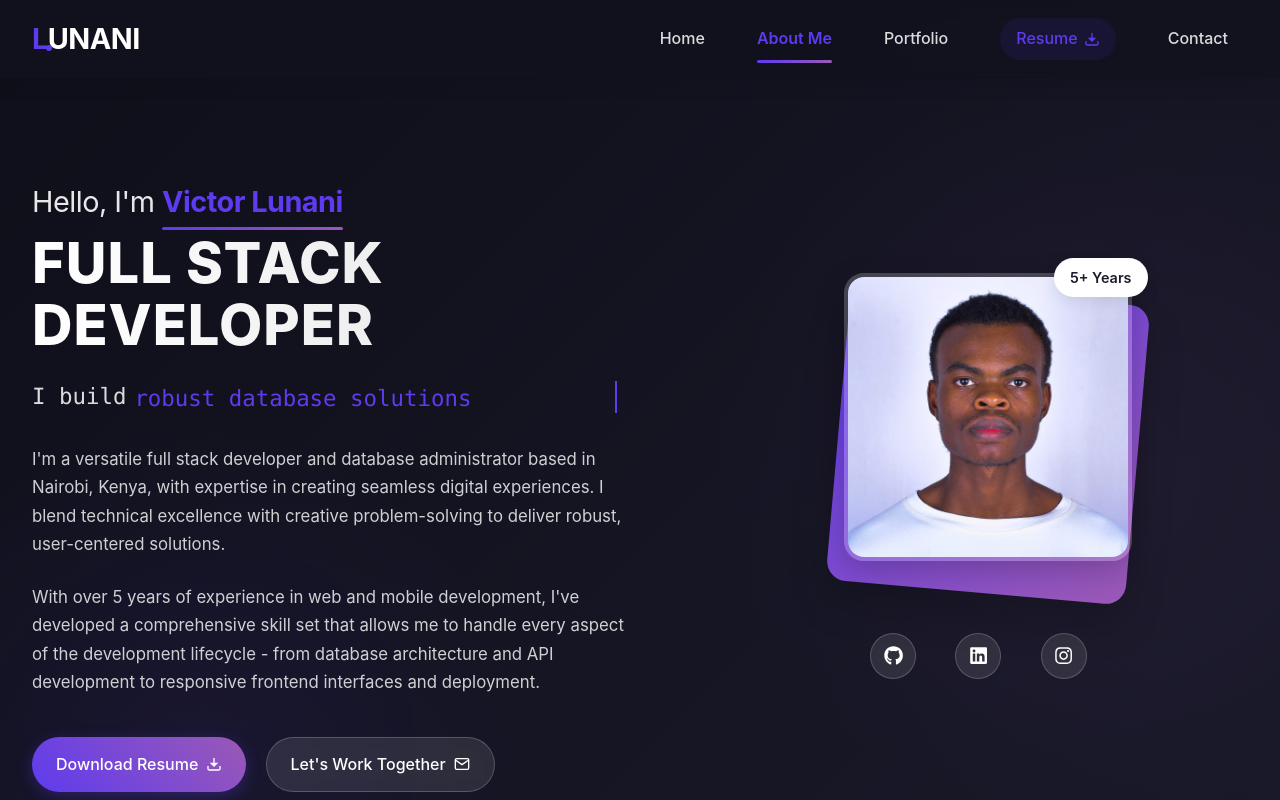
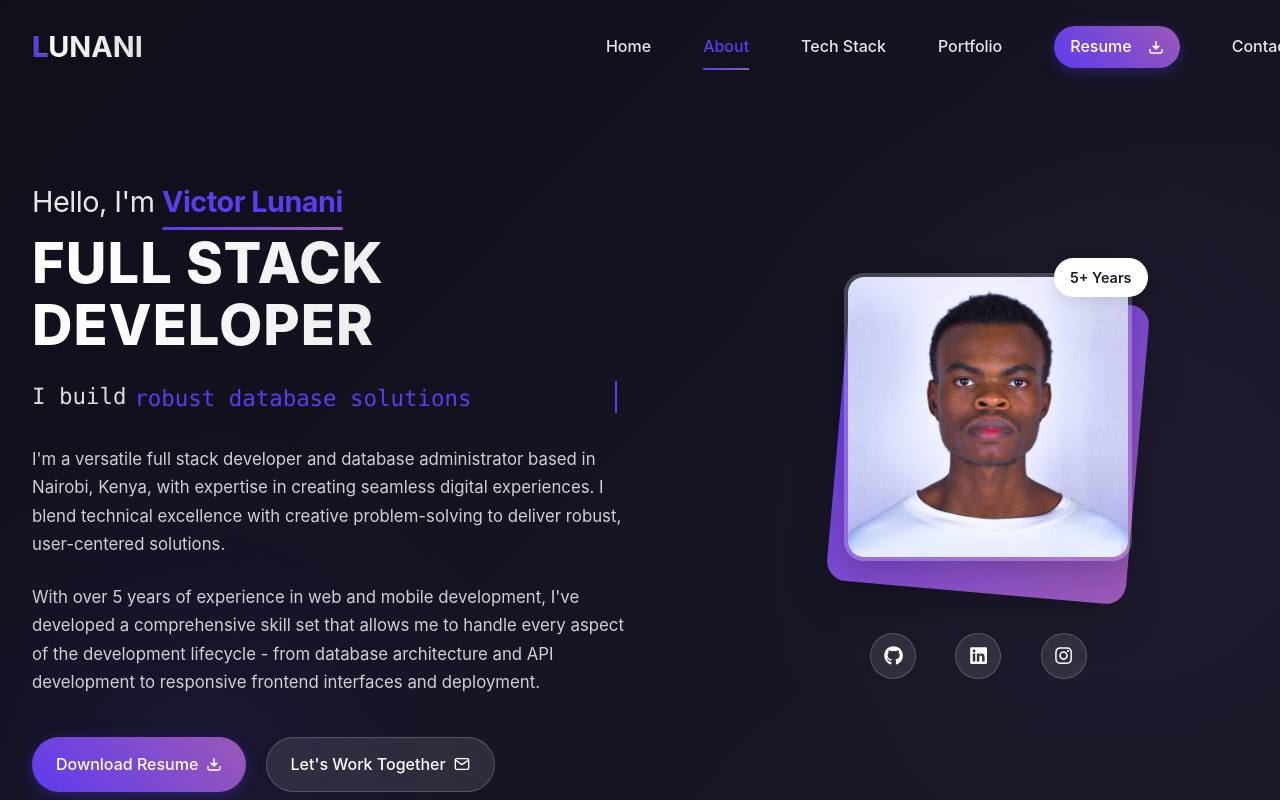
Before and after one commit to lunani254/portfolio, a React (Create React App) app: page / in a window 1280 px wide. Shown: the top 800 px of the page. Built offline with nearby package versions, Linux system fonts and the light colour scheme; no server answers.

Commit message:
updated navbar

```diff
--- a/src/App.js
+++ b/src/App.js
@@ -1,4 +1,3 @@
-
 import React from 'react';
 import './App.css';
 import Navbar from './components/Navbar';
@@ -6,9 +5,11 @@ import Description from './components/Description';
 import Tech from './components/Tech';
 import Portfolio from './components/Portfolio';
 import Footer from './components/Footer';
+import ErrorBoundary from './components/ErrorBoundary';
 
 function App() {
   return (
+    <ErrorBoundary>
       <div className="App">
         <Navbar />
         <Description />
@@ -16,6 +17,7 @@ function App() {
         <Portfolio />
         <Footer />
       </div>
+    </ErrorBoundary>
   );
 }
 
--- a/src/Navbar.css
+++ b/src/Navbar.css
@@ -1,22 +1,20 @@
-/* Modern Navbar Styles */
+/* Navbar Section */
 .navbar {
-  background-color: rgba(18, 18, 30, 0.9);
-  backdrop-filter: blur(10px);
-  -webkit-backdrop-filter: blur(10px);
-  padding: 1rem 2rem;
   position: fixed;
   top: 0;
   left: 0;
-  right: 0;
+  width: 100%;
+  background: transparent;
+  color: #ffffff;
+  padding: 1.5rem 2rem;
   z-index: 1000;
-  transition: all 0.4s ease;
-  box-shadow: 0 4px 20px rgba(0, 0, 0, 0.1);
+  transition: all 0.3s ease;
 }
 
 .navbar-scrolled {
-  background-color: rgba(18, 18, 30, 0.95);
-  padding: 0.6rem 2rem;
-  box-shadow: 0 4px 20px rgba(0, 0, 0, 0.2);
+  background: rgba(15, 15, 26, 0.95);
+  backdrop-filter: blur(10px);
+  box-shadow: 0 4px 10px rgba(0, 0, 0, 0.2);
 }
 
 .navbar-container {
@@ -27,111 +25,115 @@
   align-items: center;
 }
 
-/* Logo styles */
 .logo {
-  display: flex;
-  align-items: center;
+  font-family: 'SF Pro Display', -apple-system, BlinkMacSystemFont, sans-serif;
+  font-size: 1.8rem;
+  font-weight: 700;
 }
 
 .logo-text {
-  font-family: "SF Pro Display", -apple-system, BlinkMacSystemFont, sans-serif;
-  font-size: 1.8rem;
-  font-weight: 700;
-  letter-spacing: -0.5px;
-  color: #ffffff;
-  position: relative;
-  text-decoration: none;
-  cursor: pointer;
+  background: linear-gradient(90deg, #ffffff, #e0e0e0);
+  -webkit-background-clip: text;
+  background-clip: text;
+  color: transparent;
 }
 
 .logo-highlight {
   color: #5e3bee;
-  position: relative;
+  transition: color 0.3s ease;
 }
 
-.logo-highlight::after {
-  content: '';
-  position: absolute;
-  width: 6px;
-  height: 6px;
-  border-radius: 50%;
-  background: #5e3bee;
-  bottom: 5px;
-  right: -4px;
+.logo:hover .logo-highlight {
+  color: #9b59b6;
 }
 
-/* Navigation menu */
 .navbar-nav {
-  list-style-type: none;
+  display: flex;
+  list-style: none;
+  margin: 0;
   padding: 0;
-  margin: 0;
-  display: flex;
-  align-items: center;
-  gap: 2rem;
 }
 
 .nav-item {
   position: relative;
+  margin-left: 2rem;
 }
 
 .nav-link {
-  color: rgba(255, 255, 255, 0.85);
+  font-family: 'SF Pro Text', -apple-system, BlinkMacSystemFont, sans-serif;
+  font-size: 1rem;
   font-weight: 500;
+  color: rgba(255, 255, 255, 0.9);
   text-decoration: none;
-  font-family: "SF Pro Text", -apple-system, BlinkMacSystemFont, sans-serif;
-  font-size: 1rem;
   padding: 0.5rem 0;
-  transition: all 0.3s ease;
-  position: relative;
   display: flex;
   align-items: center;
-  cursor: pointer;
+  gap: 0.5rem;
+  transition: color 0.3s ease;
+  position: relative;
 }
 
 .nav-link:hover {
-  color: #ffffff;
+  color: #5e3bee;
 }
 
 .nav-link.active {
   color: #5e3bee;
-  font-weight: 600;
 }
 
 .nav-indicator {
   position: absolute;
-  height: 3px;
-  background: linear-gradient(90deg, #5e3bee, #9b59b6);
-  bottom: -3px;
+  bottom: -2px;
   left: 0;
   width: 0;
-  border-radius: 3px;
+  height: 2px;
+  background: linear-gradient(90deg, #5e3bee, #9b59b6);
   transition: width 0.3s ease;
 }
 
-.nav-link:hover .nav-indicator,
-.nav-link.active .nav-indicator {
+.nav-link.active .nav-indicator,
+.nav-link:hover .nav-indicator {
   width: 100%;
 }
 
-/* Special styling for resume link */
+.nav-tooltip {
+  position: absolute;
+  top: -30px;
+  left: 50%;
+  transform: translateX(-50%) translateY(10px);
+  background: rgba(0, 0, 0, 0.8);
+  color: white;
+  padding: 5px 10px;
+  border-radius: 4px;
+  font-family: 'SF Pro Text', -apple-system, BlinkMacSystemFont, sans-serif;
+  font-size: 0.7rem;
+  opacity: 0;
+  visibility: hidden;
+  transition: all 0.3s ease;
+  white-space: nowrap;
+}
+
+.nav-link:hover .nav-tooltip {
+  opacity: 1;
+  visibility: visible;
+  transform: translateX(-50%) translateY(0);
+}
+
 .resume-link {
-  background: rgba(94, 59, 238, 0.1);
   padding: 0.5rem 1rem;
-  border-radius: 30px;
-  display: flex;
-  align-items: center;
-  gap: 6px;
-  transition: all 0.3s ease;
-  color: #5e3bee;
+  border-radius: 50px;
+  background: linear-gradient(45deg, #5e3bee, #9b59b6);
+  color: white;
+  box-shadow: 0 4px 15px rgba(94, 59, 238, 0.3);
 }
 
 .resume-link:hover {
-  background: rgba(94, 59, 238, 0.2);
-  transform: translateY(-3px);
-  box-shadow: 0 4px 12px rgba(94, 59, 238, 0.15);
+  box-shadow: 0 6px 20px rgba(94, 59, 238, 0.4);
+  transform: translateY(-2px);
 }
 
 .download-icon {
+  margin-left: 0.5rem;
   transition: transform 0.3s ease;
 }
 
@@ -139,25 +141,26 @@
   transform: translateY(2px);
 }
 
-/* Hamburger button styles */
+/* Hamburger Menu */
 .hamburger {
   display: none;
   flex-direction: column;
   justify-content: space-between;
-  height: 24px;
-  background: none;
+  width: 30px;
+  height: 20px;
+  background: transparent;
   border: none;
   cursor: pointer;
   padding: 0;
-  z-index: 100;
+  z-index: 1001;
 }
 
 .hamburger-line {
-  width: 30px;
-  height: 2px;
-  background-color: #ffffff;
+  width: 100%;
+  height: 3px;
+  background: #ffffff;
+  border-radius: 2px;
   transition: all 0.3s ease;
-  transform-origin: center;
 }
 
 .hamburger.active .hamburger-line:nth-child(1) {
@@ -169,80 +172,96 @@
 }
 
 .hamburger.active .hamburger-line:nth-child(3) {
-  transform: translateY(-10px) rotate(-45deg);
+  transform: translateY(-8px) rotate(-45deg);
 }
 
-/* Media queries */
-@media screen and (max-width: 992px) {
-  .navbar-container {
-    width: 100%;
+/* Responsive Styles */
+@media (max-width: 992px) {
+  .navbar {
+    padding: 1rem 1.5rem;
+  }
+
+  .navbar-nav {
+    display: none;
+  }
+
+  .navbar-nav.open {
+    display: flex;
+    flex-direction: column;
+    position: fixed;
+    top: 0;
+    right: 0;
+    width: 250px;
+    height: 100vh;
+    background: rgba(15, 15, 26, 0.95);
+    backdrop-filter: blur(10px);
+    padding: 4rem 2rem;
+    box-shadow: -5px 0 15px rgba(0, 0, 0, 0.3);
+    transform: translateX(0);
+    animation: slideIn 0.3s ease;
+  }
+
+  @keyframes slideIn {
+    from {
+      transform: translateX(100%);
+    }
+    to {
+      transform: translateX(0);
+    }
+  }
+
+  .nav-item {
+    margin: 1.5rem 0;
+  }
+
+  .nav-link {
+    font-size: 1.2rem;
   }
 
   .hamburger {
     display: flex;
   }
+}
 
-  .navbar-nav {
-    position: fixed;
-    top: 0;
-    right: -100%;
-    height: 100vh;
-    width: 280px;
-    background: rgba(18, 18, 30, 0.98);
-    flex-direction: column;
-    justify-content: center;
-    align-items: center;
-    transition: right 0.4s cubic-bezier(0.77, 0, 0.175, 1);
-    gap: 2.5rem;
-    padding: 0;
-    box-shadow: -5px 0 30px rgba(0, 0, 0, 0.2);
-    backdrop-filter: blur(10px);
-    -webkit-backdrop-filter: blur(10px);
+@media (max-width: 768px) {
+  .navbar {
+    padding: 1rem 1.5rem;
+  }
+
+  .logo {
+    font-size: 1.6rem;
   }
 
   .navbar-nav.open {
-    right: 0;
+    width: 200px;
+    padding: 3rem 1.5rem;
+  }
+}
+
+@media (max-width: 576px) {
+  .navbar {
+    padding: 0.8rem 1rem;
   }
 
-  .nav-item {
+  .logo {
+    font-size: 1.4rem;
+  }
+
+  .navbar-nav.open {
     width: 100%;
-    text-align: center;
-    margin: 0;
+    padding: 3rem 1rem;
   }
 
   .nav-link {
-    display: inline-block;
     font-size: 1.1rem;
-    padding: 0.8rem 2rem;
-    width: 100%;
-    box-sizing: border-box;
-    justify-content: center;
   }
 
-  .nav-indicator {
-    bottom: 5px;
-  }
-}
-
-@media screen and (max-width: 576px) {
-  .navbar {
-    padding: 1rem;
-  }
-
-  .navbar-scrolled {
-    padding: 0.5rem 1rem;
-  }
-
-  .logo-text {
-    font-size: 1.5rem;
+  .hamburger {
+    width: 25px;
+    height: 18px;
   }
 
   .hamburger-line {
-    width: 25px;
-  }
-
-  .navbar-nav {
-    width: 100%;
-    height: 100vh;
+    height: 2px;
   }
 }
--- /dev/null
+++ b/src/components/ErrorBoundary.js
@@ -0,0 +1,33 @@
+// src/components/ErrorBoundary.js
+import React from 'react';
+
+class ErrorBoundary extends React.Component {
+  state = { hasError: false, error: null };
+
+  static getDerivedStateFromError(error) {
+    // Update state to trigger fallback UI
+    return { hasError: true, error };
+  }
+
+  componentDidCatch(error, errorInfo) {
+    // Log error details for debugging
+    console.error('ErrorBoundary caught:', error, errorInfo);
+  }
+
+  render() {
+    if (this.state.hasError) {
+      return (
+        <div className="error-boundary">
+          <h1>Oops, something went wrong!</h1>
+          <p>We're sorry, an error occurred. Please try refreshing the page or contact support.</p>
+          <p>Error: {this.state.error?.message || 'Unknown error'}</p>
+          <button onClick={() => window.location.reload()}>Refresh Page</button>
+        </div>
+      );
+    }
+
+    return this.props.children;
+  }
+}
+
+export default ErrorBoundary;
--- a/src/components/Navbar.js
+++ b/src/components/Navbar.js
@@ -18,7 +18,7 @@ function Navbar() {
     };
 
     // Detect active section based on scroll position
-    const sections = ['home', 'about', 'portfolio', 'contact'];
+    const sections = ['home', 'about', 'tech', 'portfolio', 'footer'];
     const scrollSpy = () => {
       const current = sections.map(section => {
         const element = document.getElementById(section);
@@ -96,7 +96,20 @@ function Navbar() {
               className={`nav-link ${activeSection === 'about' ? 'active' : ''}`}
               onClick={closeMenu}
             >
-              About Me
+              About
+              <span className="nav-indicator"></span>
+            </Link>
+          </li>
+          <li className="nav-item">
+            <Link
+              to="tech"
+              spy={true}
+              smooth={true}
+              duration={500}
+              className={`nav-link ${activeSection === 'tech' ? 'active' : ''}`}
+              onClick={closeMenu}
+            >
+              Tech Stack
               <span className="nav-indicator"></span>
             </Link>
           </li>
@@ -130,11 +143,11 @@ function Navbar() {
           </li>
           <li className="nav-item">
             <Link
-              to="contact"
+              to="footer"
               spy={true}
               smooth={true}
               duration={500}
-              className={`nav-link ${activeSection === 'contact' ? 'active' : ''}`}
+              className={`nav-link ${activeSection === 'footer' ? 'active' : ''}`}
               onClick={closeMenu}
             >
               Contact
```
Lines whose indentation alone changed are shown as unchanged.
